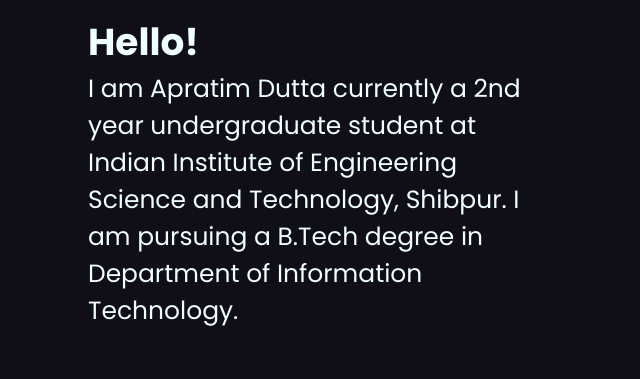
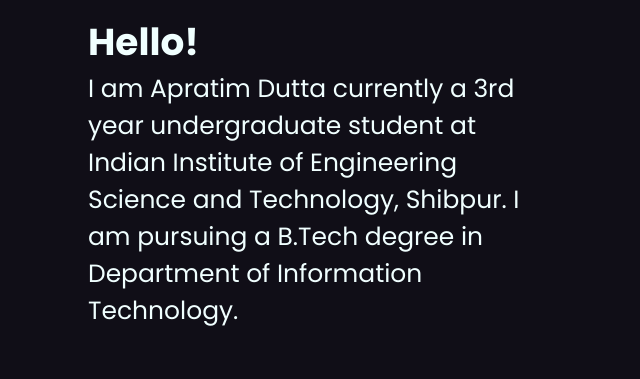
Before and after one commit to apru02/apratim.github.io, a plain HTML site: page index.html in a window 1280 px wide. Shown: the part 422-801 px from the top of the page, 67-707 px from the left. Drawn offline with Linux system fonts and the light colour scheme.

Commit message:
Update index.html

```diff
--- a/index.html
+++ b/index.html
@@ -34,7 +34,7 @@
             <div class="content" id="paraabt">
                 <h2>Hello!</h2>
                 <p>
-                    I am Apratim Dutta currently a 2nd year undergraduate student at Indian Institute of Engineering
+                    I am Apratim Dutta currently a 3rd year undergraduate student at Indian Institute of Engineering
                     Science and Technology, Shibpur. I am pursuing a B.Tech degree in Department of Information
                     Technology.
                 </p>
```
